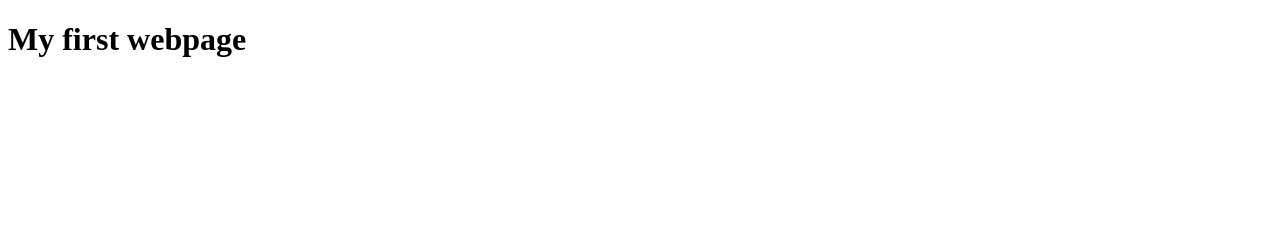
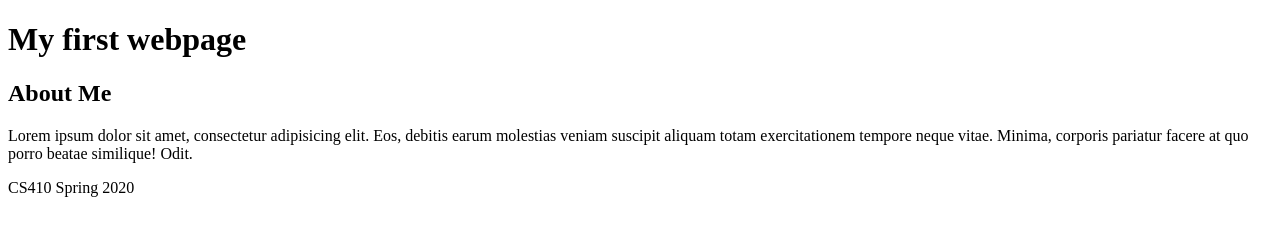
Before and after one commit to kaimmej/updated_california_site, a plain HTML site: page index.html in a window 1280 px wide. Drawn offline with Linux system fonts and the light colour scheme.

Commit message:
Added a sidebar information for my website

```diff
--- a/index.html
+++ b/index.html
@@ -12,5 +12,20 @@
    <header>
         <h1>My first webpage</h1>
    </header>
+   <div class="container">
+
+      <main>
+       </main>
+
+       <aside>
+      <h2>About Me</h2>
+      <p>Lorem ipsum dolor sit amet, consectetur adipisicing elit. Eos, debitis earum molestias veniam suscipit aliquam totam exercitationem tempore neque vitae. Minima, corporis pariatur facere at quo porro beatae similique! Odit.</p>
+        </aside>
+
+   </div>
+
+   <footer>
+  CS410 Spring 2020
+   </footer>
 </body>
 </html>
```
